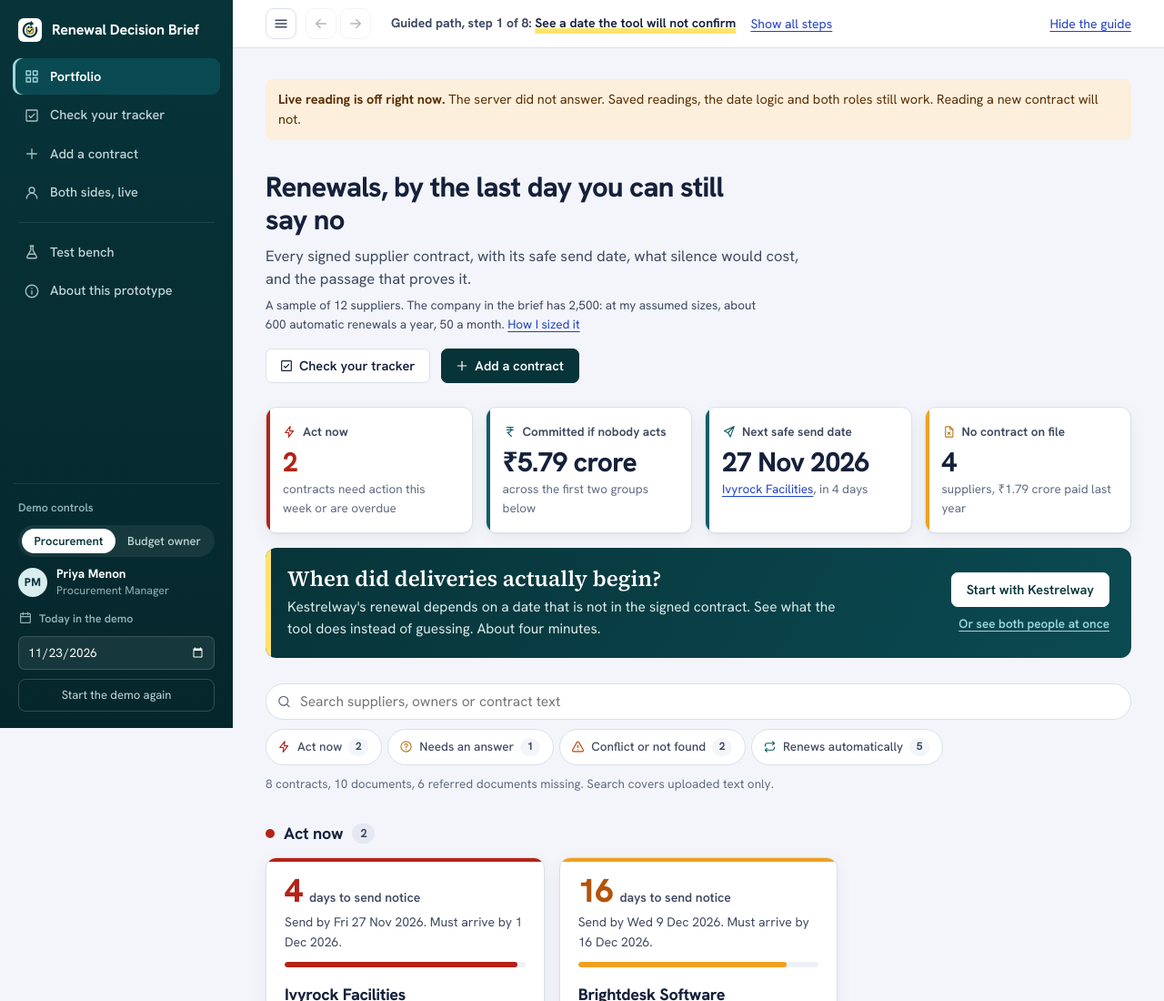
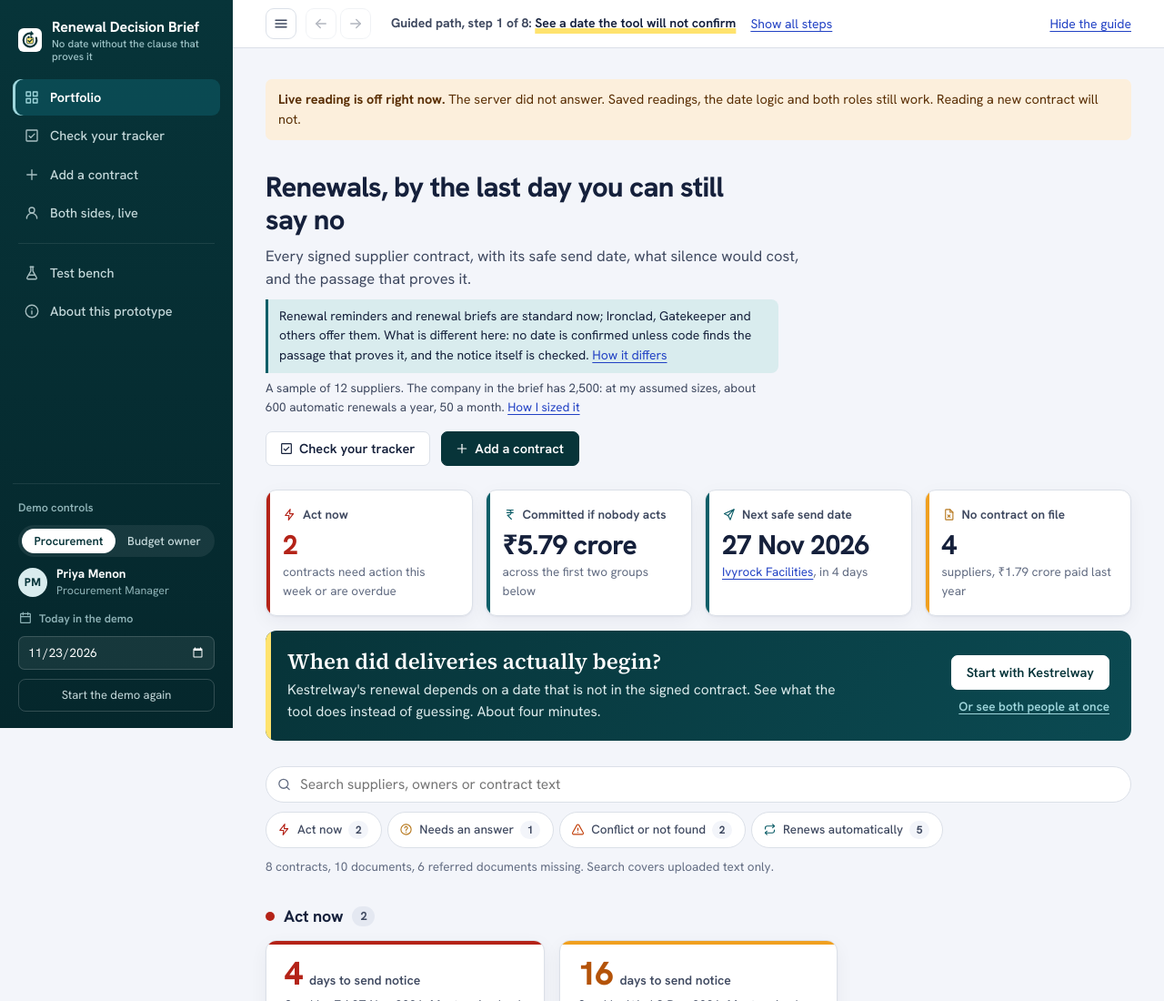
Before and after one commit to aryamanshuks/renewal-decision-brief, a website with bundled scripts: page public/index.html in a window 1280 px wide. Shown: the top 1100 px of the page at 91% size. Built offline with nearby package versions, Linux system fonts and the light colour scheme; files whose address does not match are found by name.

Commit message:
Say what is different on the first screen: renewal briefs are standard (Ironclad, Gatekeeper); this one confirms no date without the passage that proves it and checks the notice itself. Tagline under the name.
Co-Authored-By: Claude Opus 5.5 <noreply@anthropic.com>
Claude-Session: https://claude.ai/code/session_01AfcjuZTwyjBNicGnSic8ME

```diff
--- a/public/js/app.js
+++ b/public/js/app.js
@@ -112,7 +112,7 @@ function Sidebar({ state, route }) {
   return html`
     <aside class=${`side ${menu ? "open" : ""}`}>
       <div class="side-top">
-        <a class="brand" href="#/"><${Mark} /><span>Renewal Decision Brief</span></a>
+        <a class="brand" href="#/"><${Mark} /><span>Renewal Decision Brief<small>No date without the clause that proves it</small></span></a>
         <button class="menu-btn" aria-expanded=${menu} aria-controls="side-body" onClick=${() => setMenu(!menu)}><${Icon} name=${menu ? "close" : "menu"} /><span class="sr">${menu ? "Close menu" : "Open menu"}</span></button>
       </div>
       <div class="side-body" id="side-body">
--- a/public/js/ui/portfolio.js
+++ b/public/js/ui/portfolio.js
@@ -78,6 +78,7 @@ export function Portfolio() {
         <div>
           <h1 class="h1">Renewals, by the last day you can still say no</h1>
           <p class="lede">Every signed supplier contract, with its safe send date, what silence would cost, and the passage that proves it.</p>
+          <p class="diff-note">Renewal reminders and renewal briefs are standard now; Ironclad, Gatekeeper and others offer them. What is different here: no date is confirmed unless code finds the passage that proves it, and the notice itself is checked. <a href="#/about/existing">How it differs</a></p>
           <p class="scale-note">A sample of ${SUPPLIER_MASTER.length} suppliers. The company in the brief has 2,500: at my assumed sizes, about ${SIZED.due} automatic renewals a year, ${SIZED.perMonth} a month. <a href="#/about/problem">How I sized it</a></p>
         </div>
         <div class="row">
--- a/public/styles.css
+++ b/public/styles.css
@@ -120,6 +120,8 @@ main:focus { outline: none; }
 .h2 { font-size: 19px; line-height: 1.3; font-weight: 700; letter-spacing: -0.012em; }
 .h3 { font-size: 15.5px; font-weight: 700; }
 .lede { color: var(--ink-2); max-width: 66ch; margin-top: 10px; font-size: 16.5px; line-height: 1.5; }
+.brand small { display: block; font-size: 11.5px; font-weight: 500; color: #9fc4c8; letter-spacing: 0; margin-top: 2px; }
+.diff-note { margin-top: 10px; max-width: 72ch; font-size: 14px; color: var(--ink); background: var(--sky-soft); border-left: 3px solid var(--navy-2); border-radius: 0 8px 8px 0; padding: 8px 12px; }
 .scale-note { color: var(--ink-2); font-size: 13.5px; margin-top: 6px; max-width: 72ch; }
 .muted { color: var(--ink-3); }
 .small { font-size: 14px; line-height: 1.5; }
```
